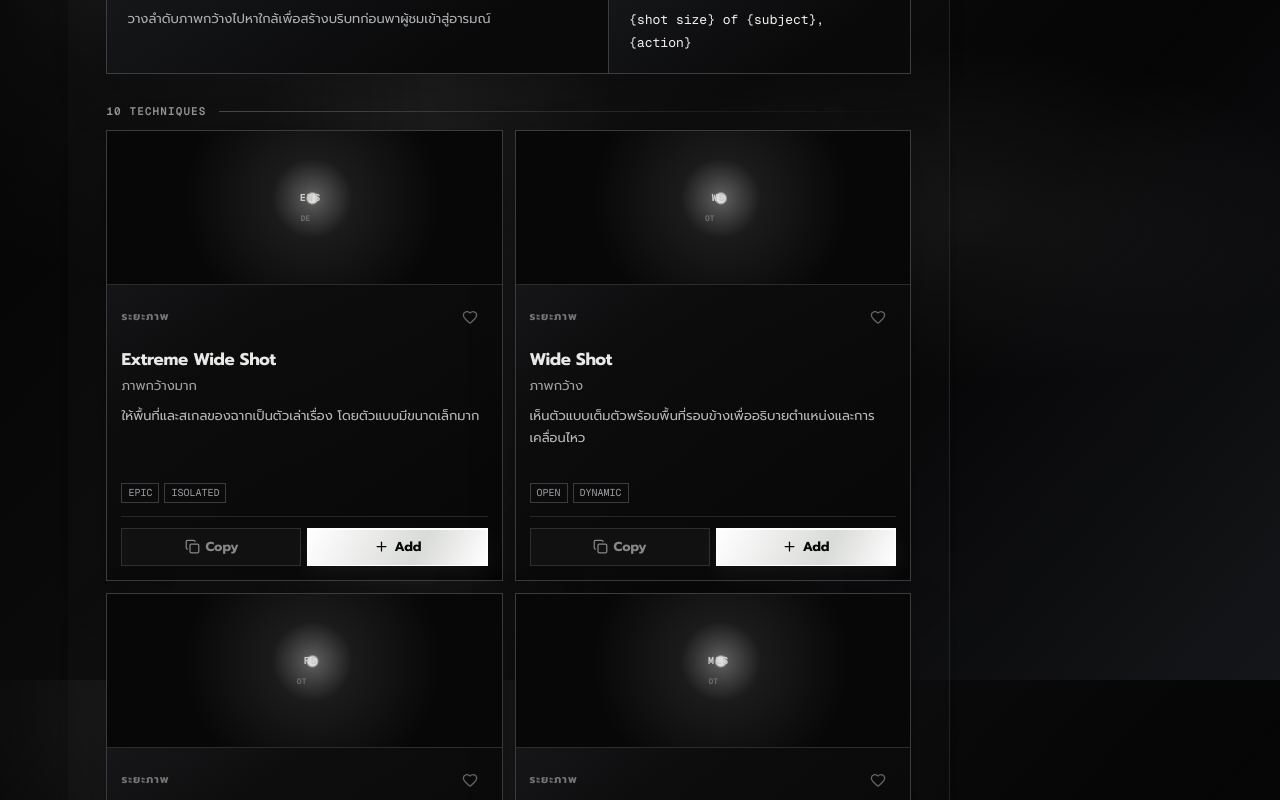
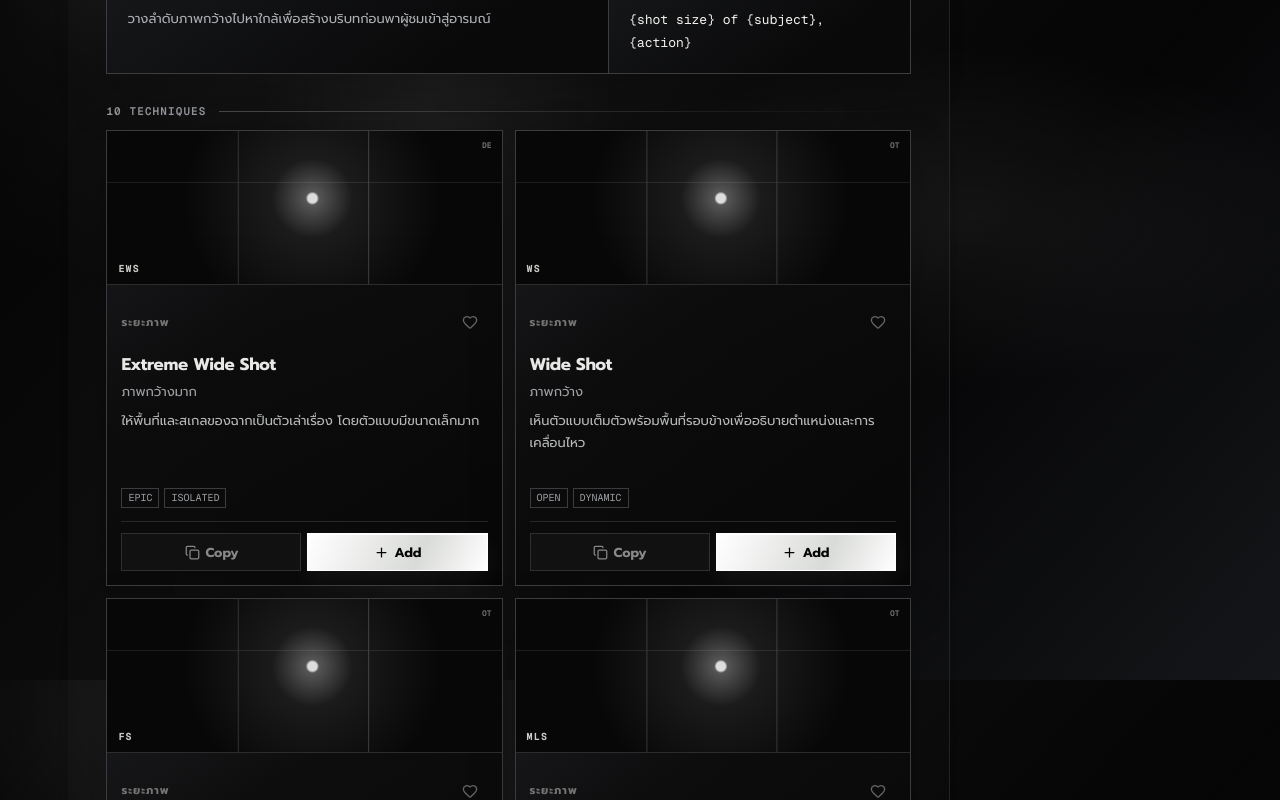
Before and after one commit to Blackwell-cc/FRAME-CREAFT, a Next.js app: page / in a window 1280 px wide. Shown: the part 920-1720 px from the top of the page. Built offline with nearby package versions, Linux system fonts and the light colour scheme.

Commit message:
fix: keep reference images flush with frames

```diff
--- a/app/framecraft/framecraft.css
+++ b/app/framecraft/framecraft.css
@@ -71,7 +71,7 @@
 .framecraft-app button:not(.dialog-close){position:relative;overflow:hidden}
 .framecraft-app button,.dialog-close{transition:transform .16s ease,border-color .16s ease,color .16s ease,background-color .16s ease,box-shadow .16s ease,filter .16s ease}
 .framecraft-app button:not(.dialog-close):before{content:"";position:absolute;inset:-80% auto -80% -45%;width:34%;pointer-events:none;background:linear-gradient(90deg,transparent,rgba(255,255,255,.24),transparent);transform:skewX(-22deg) translateX(-240%);transition:transform .42s ease;z-index:0}
-.framecraft-app button:not(.dialog-close)>*{position:relative;z-index:1}
+.framecraft-app button:not(.dialog-close):not(.technique-visual)>*{position:relative;z-index:1}
 .framecraft-app button:hover:not(:disabled){transform:translateY(-1px);border-color:#aeb1b4!important;color:#f7f7f4;box-shadow:0 7px 24px rgba(0,0,0,.4),0 0 18px rgba(255,255,255,.085);filter:brightness(1.12)}
 .framecraft-app button:hover:not(:disabled):before{transform:skewX(-22deg) translateX(520%)}
 .framecraft-app button:active:not(:disabled){transform:translateY(0) scale(.985);filter:brightness(.94);box-shadow:inset 0 2px 8px rgba(0,0,0,.5)}
```
Also changed, not shown: 1 other file (tests, documents, lock files or other folders).
